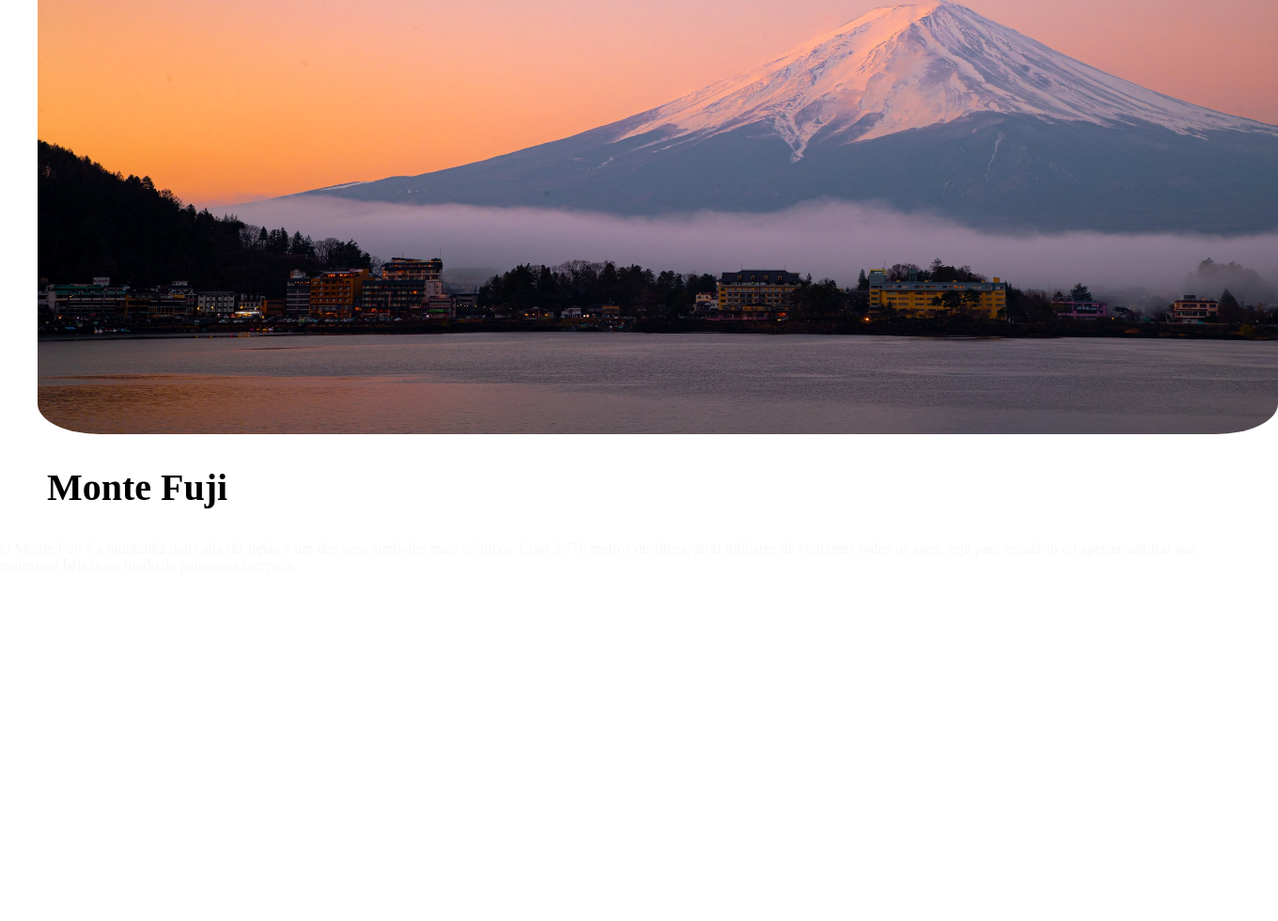
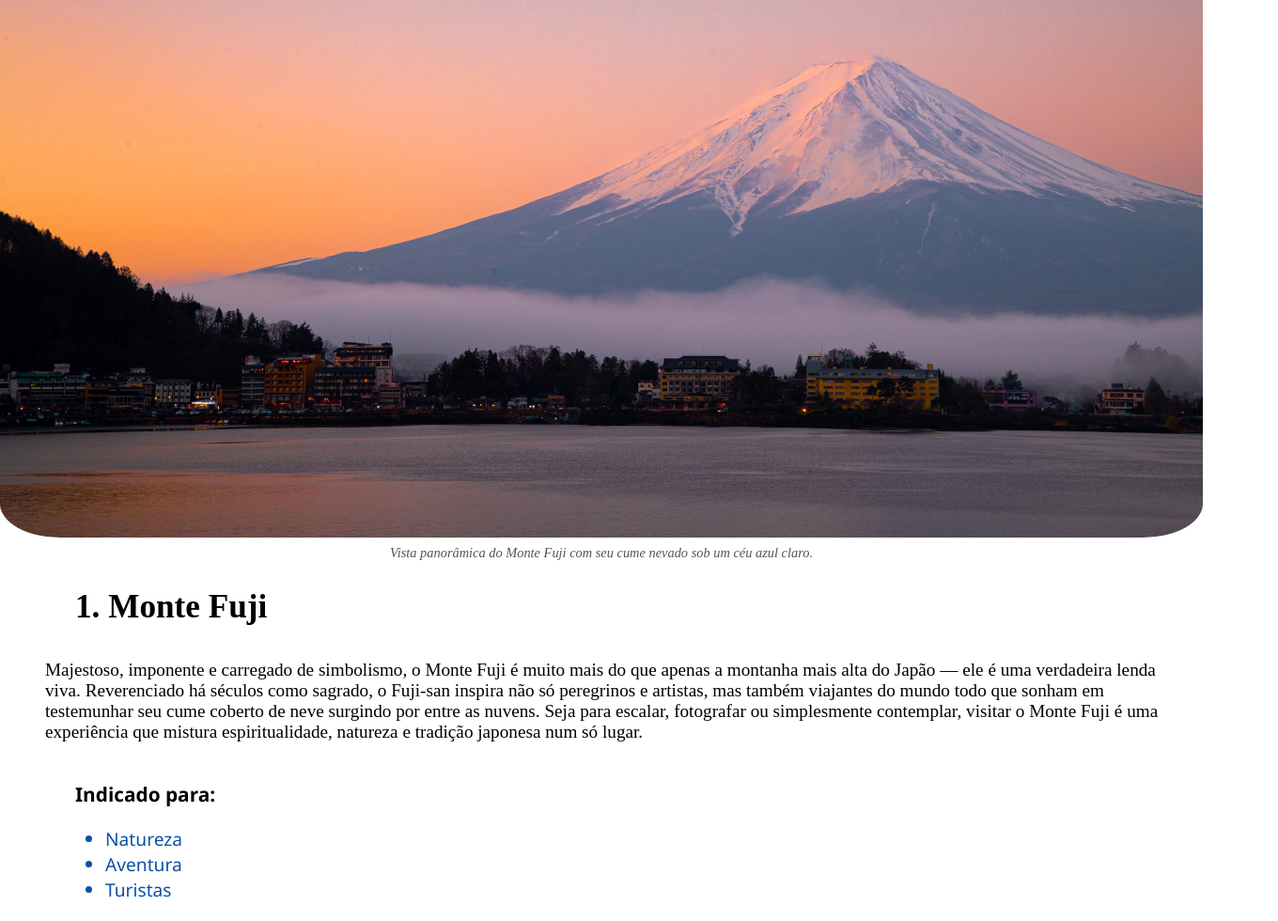
Before and after one commit to Felipe-M13/projetos, a plain HTML site: page projeto turistico/index.html in a window 1280 px wide. Shown: the part 1198-2178 px from the top of the page at 94% size, 1360 px wide, since content can reach past the window. Before the commit the page ends 1825 px from the top, so only its background shows below. Drawn offline with Linux system fonts and the light colour scheme.

Commit message:
primeiro ponto turistico completo

```diff
--- a/projeto turistico/index.html
+++ b/projeto turistico/index.html
@@ -6,7 +6,7 @@
   <title>Local Turístico</title>
   <link rel="stylesheet" href="style.css">
   <link href="https://fonts.googleapis.com/css2?family=Noto+Serif+JP:wght@400;700&display=swap" rel="stylesheet">
-
+  <overflow-x></overflow-x>
 
 
 
@@ -36,13 +36,30 @@
     </p>
   </section>
 
-  <section class="fuji">
-      <img src="assets/monte fuji.jpg" alt="foto do topo da montanha do monte fuji">
-      <h2>Monte Fuji</h2>
+  <section>
+      <article class="fuji">
+     <img src="assets/monte fuji.jpg" alt="foto do topo da montanha do monte fuji">
 
-      <p>
-        O Monte Fuji é a montanha mais alta do Japão e um dos seus símbolos mais icônicos. Com 3.776 metros de altura, atrai milhares de visitantes todos os anos, seja para escalá-lo ou apenas admirar sua majestosa beleza ao fundo de paisagens incríveis.
+      <p class="descrição-curta-fuji">
+        Vista panorâmica do Monte Fuji com seu cume nevado sob um céu azul claro.
       </p>
+
+      <h2>1. Monte Fuji</h2>
+
+      <p class="descrição-fuji">
+        Majestoso, imponente e carregado de simbolismo, o Monte Fuji é muito mais do que apenas a montanha mais alta do Japão — ele é uma verdadeira lenda viva. Reverenciado há séculos como sagrado, o Fuji-san inspira não só peregrinos e artistas, mas também viajantes do mundo todo que sonham em testemunhar seu cume coberto de neve surgindo por entre as nuvens. Seja para escalar, fotografar ou simplesmente contemplar, visitar o Monte Fuji é uma experiência que mistura espiritualidade, natureza e tradição japonesa num só lugar.
+      </p>
+
+      <p class="indicação-fuji">
+        Indicado para:
+      </p>
+
+        <ul class="recomendações-fuji">
+          <li>Natureza</li>
+          <li>Aventura</li>
+          <li>Turistas</li>
+        </ul>
+    </article>
 
   </section>
 </body>
--- a/projeto turistico/style.css
+++ b/projeto turistico/style.css
@@ -2,7 +2,7 @@ body {
   font-family: 'Noto Serif JP', serif;
   color: #FAF8F5;
   margin: 0;
-
+  overflow-x: hidden; /* impede que qualquer coisa crie scroll pro lado */
 }
 
 
@@ -40,6 +40,7 @@ body {
   opacity: 0.7;
   z-index: -1;
   background-color: rgba(0, 0, 0, 0.4); /* camada escura suave */
+  max-width 98%;
 
 }
 
@@ -80,16 +81,49 @@ body {
 }
 
 .fuji img {
-  width: 1320px;
-  height: 650px;
+  max-width: 100%;
+  height: auto;
+  margin: 20px 0 auto;
   border-radius: 5%; /* deixa as bordas arredondadas */
   display: block; /* faz a imagem ocupar uma linha inteira, quebrando linha */
-  margin-top: -40px;
-  margin-left: 40px;
 }
 
 .fuji h2 {
   color: black;
-  font-size: 2.5rem;
-  padding-left: 50px;
+  font-size: 2.2rem;
+  padding-left: 80px;
+  margin-bottom: 1rem;
 }
+
+.descrição-curta-fuji {
+  font-style: italic;
+  font-size: 0.9rem;
+  color: #555555;
+  margin-top: 0.5rem;
+  text-align: center;
+}
+
+.descrição-fuji {
+  color: black;
+  font-size: 1.2rem;
+  padding: 20px;
+  margin-top: 0;
+  padding-left: 3rem;
+
+}
+
+.indicação-fuji {
+  color: black;
+  font-family: 'Segoe UI', Tahoma, Geneva, Verdana, sans-serif;
+  font-size: 1.3rem;
+  padding-left: 5rem;
+  font-weight: bold;
+
+}
+
+.recomendações-fuji {
+  color: #0C51A7;
+  font-family: 'Segoe UI', Tahoma, Geneva, Verdana, sans-serif;
+  font-size: 1.2rem;
+  padding-left: 7rem;
+}
```
